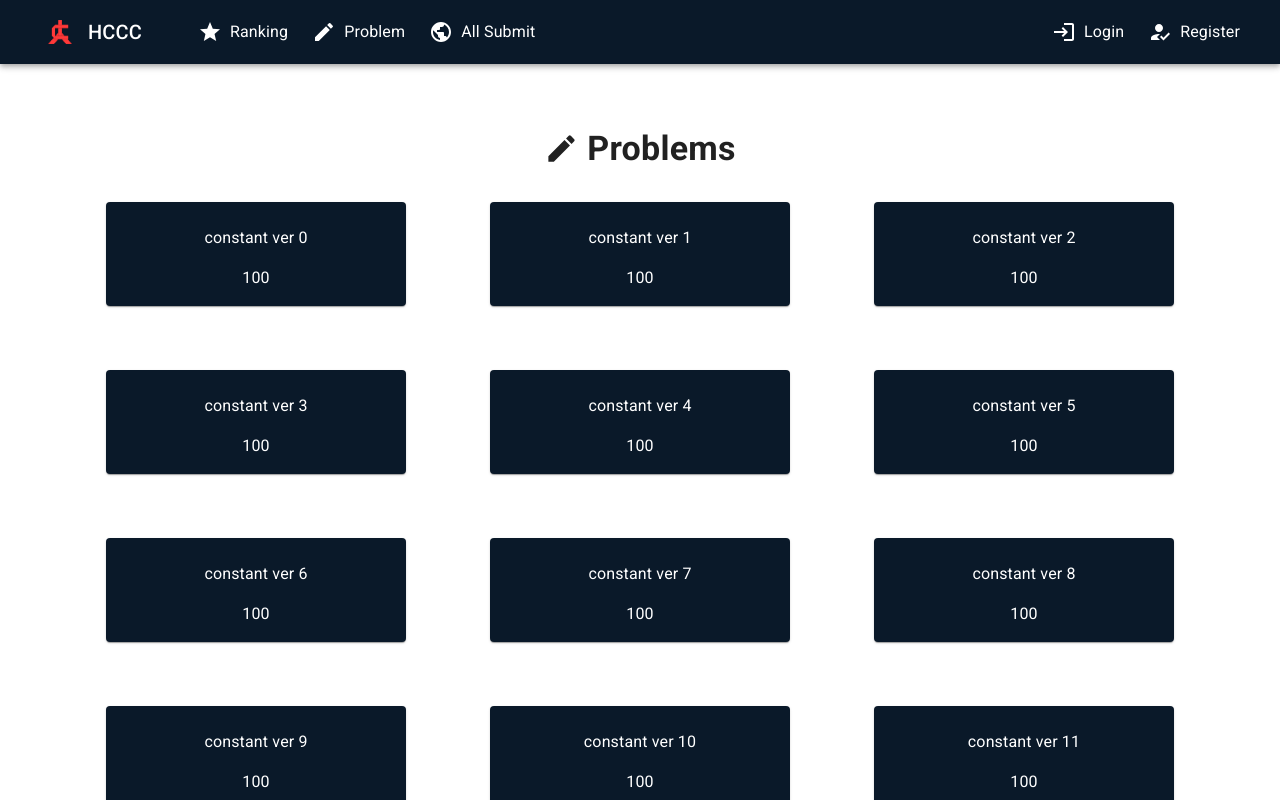
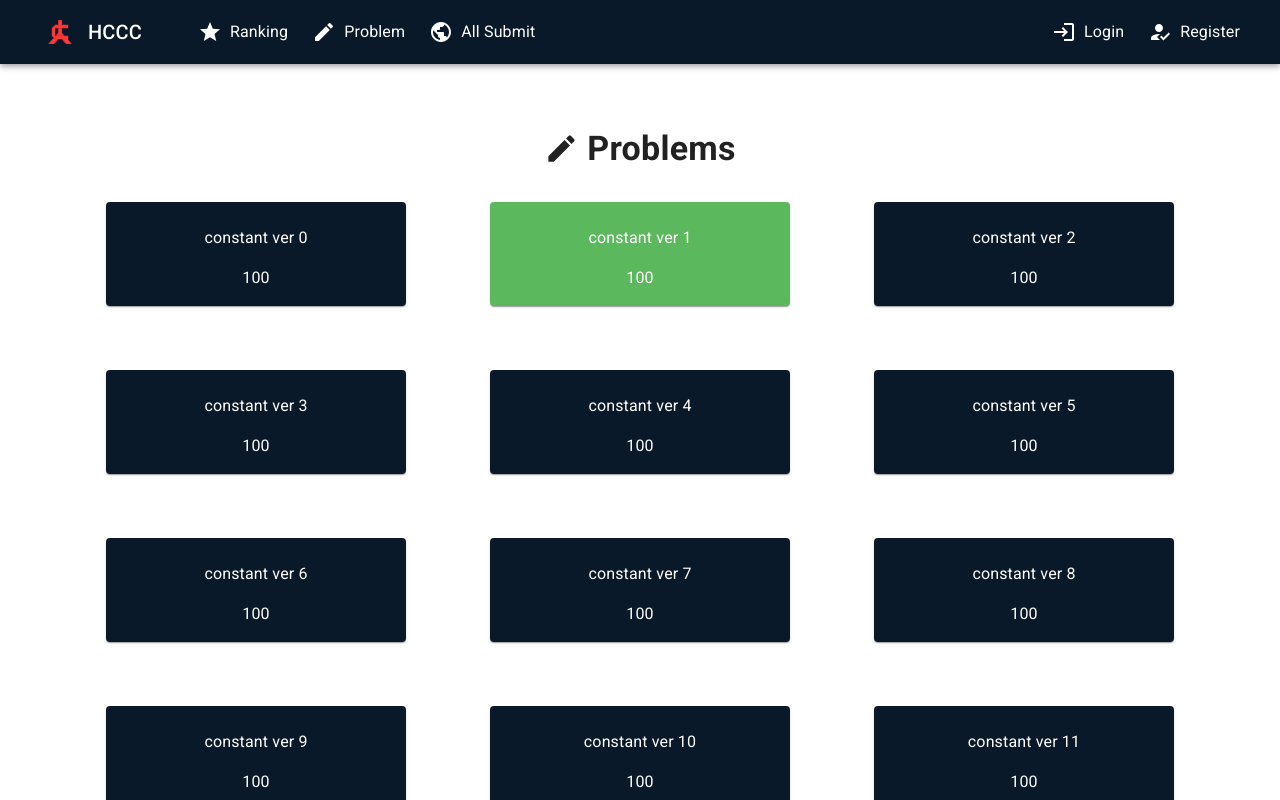
Before and after one commit to HumanCCompilerContest/Human-C-Compiler-Contest_frontend, a Next.js app: page /problems in a window 1280 px wide. Shown: the top 800 px of the page. Built offline with nearby package versions, Linux system fonts and the light colour scheme.

Commit message:
[add] change card color when correct answer

```diff
--- a/src/features/types/index.ts
+++ b/src/features/types/index.ts
@@ -36,7 +36,7 @@ export type ProblemListResponse = ResponseBase & {
 }
 
 export type ProblesIsCorrect = Problem & {
-  isCorrect?: boolean
+  isCorrect: boolean
 }
 
 export type Ranking = {
--- a/src/pages/problems/index.tsx
+++ b/src/pages/problems/index.tsx
@@ -8,13 +8,17 @@ import { useEffect } from 'react'
 
 import Loading from '@/components/atoms/Loading'
 import TextWithIcon from '@/components/atoms/TextWithIcon'
+import { useAuthContext } from '@/components/contexts/AuthProvider'
 import ProblemCard from '@/components/molecules/ProblemCard'
 import BasicLayout from '@/components/templates/BasicLayout'
-import { useProblemList } from '@/features/api'
+import { useProblemList, useSubmissionList } from '@/features/api'
 
 const Problems: NextPage = () => {
   const router = useRouter()
-  const { problemListResponse, isLoading, isError } = useProblemList()
+  const { user } = useAuthContext()
+  const { problemListResponse, isError: isProblemError } = useProblemList()
+  const { submissionListResponse, isError: isSubmissionError } =
+    useSubmissionList(user?.id)
 
   useEffect(() => {
     if (problemListResponse?.status === 'login-required') {
@@ -22,21 +26,42 @@ const Problems: NextPage = () => {
     }
   }, [problemListResponse?.status])
 
-  if (isError) {
-    return <Error statusCode={isError.status} title={isError.message} />
+  // ネットワーク関連のエラー
+  if (isProblemError) {
+    return (
+      <Error
+        statusCode={isProblemError.status}
+        title={isProblemError.message}
+      />
+    )
+  } else if (isSubmissionError) {
+    return (
+      <Error
+        statusCode={isSubmissionError.status}
+        title={isSubmissionError.message}
+      />
+    )
   }
 
   if (
-    isLoading ||
     !problemListResponse ||
-    problemListResponse.status === 'login-required'
+    problemListResponse.status === 'login-required' ||
+    !submissionListResponse ||
+    submissionListResponse.status === 'login-required'
   ) {
     return <Loading />
   }
 
   if (problemListResponse.status === 'ng') {
     return <Error statusCode={0} title={problemListResponse.errorMessage} />
+  } else if (submissionListResponse.status === 'ng') {
+    return <Error statusCode={0} title={submissionListResponse.errorMessage} />
   }
+
+  // データの前処理
+  const acSubmissionIDs = submissionListResponse.items
+    .filter((v) => v.result == 'AC')
+    .map((v) => v.problem.id)
 
   return (
     <>
@@ -66,13 +91,19 @@ const Problems: NextPage = () => {
               mb: '5rem',
             }}
           >
-            {problemListResponse.items.map((problem) => (
-              <ProblemCard
-                problem={problem}
-                key={problem.id}
-                sx={{ m: '2rem' }}
-              />
-            ))}
+            {problemListResponse.items.map((problem) => {
+              const isCorrect = acSubmissionIDs.includes(problem.id)
+              return (
+                <ProblemCard
+                  problem={{
+                    ...problem,
+                    isCorrect: isCorrect,
+                  }}
+                  key={problem.id}
+                  sx={{ m: '2rem' }}
+                />
+              )
+            })}
           </Box>
         )}
       </BasicLayout>
```
